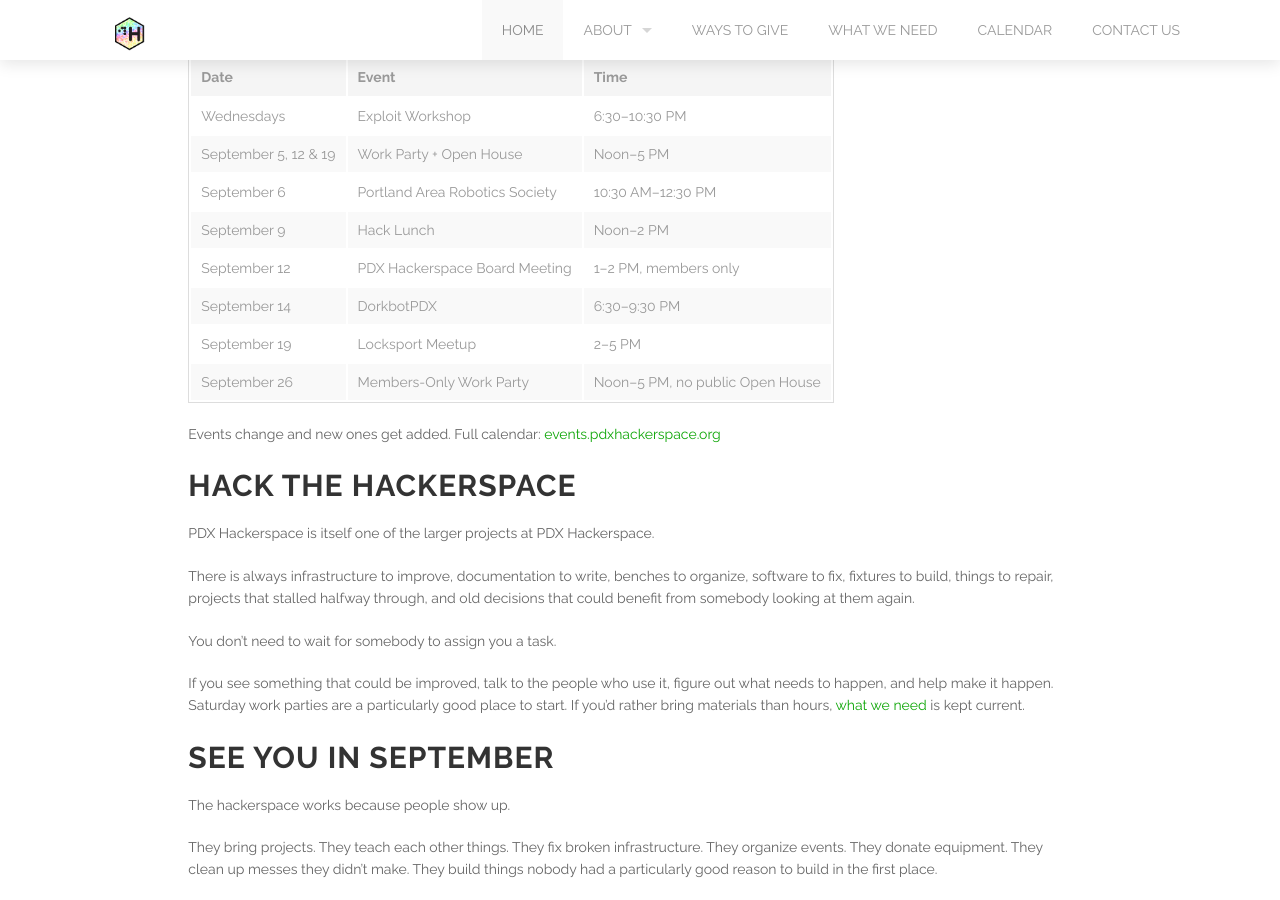
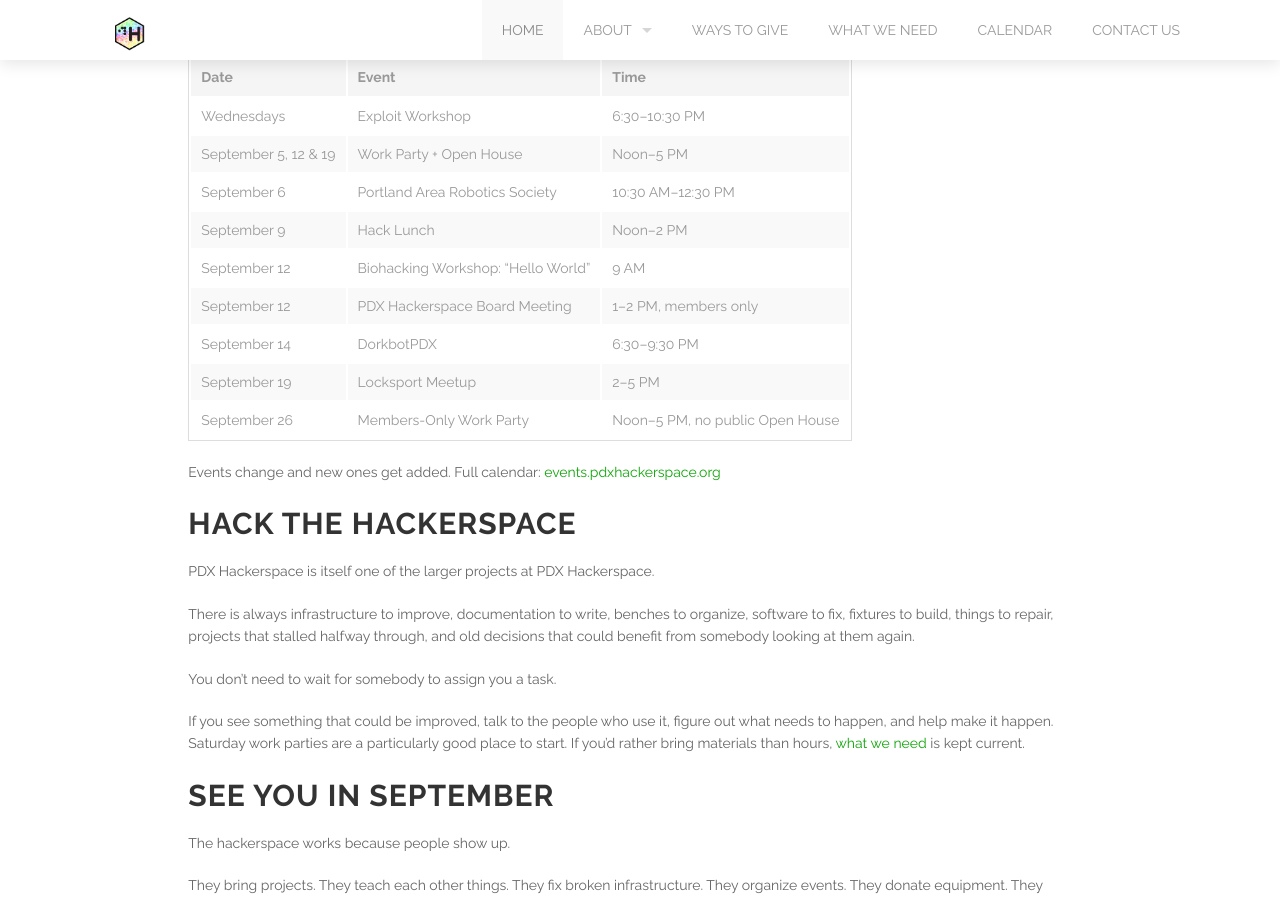
Before and after one commit to ctrlh/ctrlh.github.io, a Jekyll site: the page built from _posts/2026-09-01-september-2026.md, in a window 1280 px wide and 900 px high, scrolled down 2601 px. Built offline with Jekyll 4.4.1, drawn with Linux system fonts in a browser that asks for light colours; comment, search, counter and statistics services are not loaded.

Commit message:
Add Biohacking Workshop to Issue 001 event list
Co-Authored-By: Jack Hacksman <jackhacksman@gmail.com>

```diff
--- a/_posts/2026-09-01-september-2026.md
+++ b/_posts/2026-09-01-september-2026.md
@@ -89,6 +89,7 @@ work party.
 | September 5, 12 & 19 | Work Party + Open House | Noon&ndash;5 PM |
 | September 6 | Portland Area Robotics Society | 10:30 AM&ndash;12:30 PM |
 | September 9 | Hack Lunch | Noon&ndash;2 PM |
+| September 12 | Biohacking Workshop: "Hello World" | 9 AM |
 | September 12 | PDX Hackerspace Board Meeting | 1&ndash;2 PM, members only |
 | September 14 | DorkbotPDX | 6:30&ndash;9:30 PM |
 | September 19 | Locksport Meetup | 2&ndash;5 PM |
```
